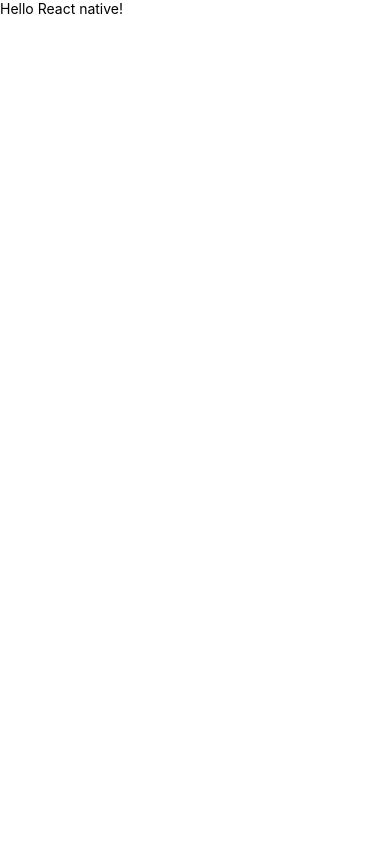
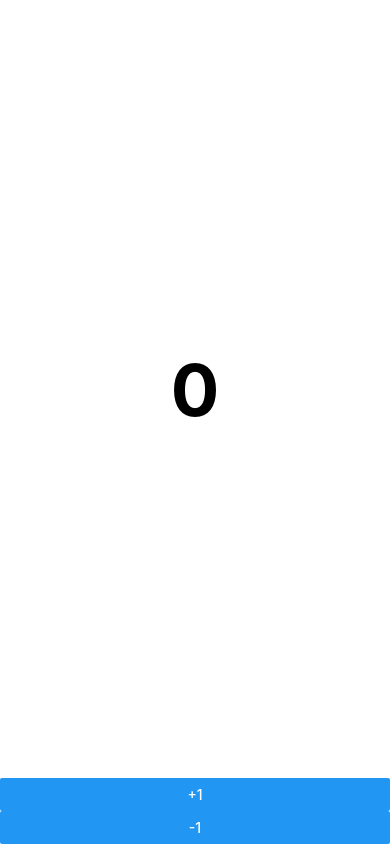
Before and after one commit to ndaemy/dealing-with-react-native, a React Native app: screen / in a window 390 px wide. Built offline with nearby package versions, Linux system fonts and the light colour scheme.

Commit message:
✨ 2장 완료

```diff
--- a/App.js
+++ b/App.js
@@ -1,12 +1,26 @@
-import React from 'react';
-import {SafeAreaView, Text, View} from 'react-native';
+import React, {useState} from 'react';
+import {SafeAreaView, StyleSheet} from 'react-native';
+import Counter from './components/Counter';
+
+const styles = StyleSheet.create({
+  full: {
+    flex: 1,
+  },
+});
 
 const App = () => {
+  const [count, setCount] = useState(0);
+
+  const handleIncrease = () => setCount(count + 1);
+  const handleDecrease = () => setCount(count - 1);
+
   return (
-    <SafeAreaView>
-      <View>
-        <Text>Hello React native!</Text>
-      </View>
+    <SafeAreaView style={styles.full}>
+      <Counter
+        count={count}
+        onIncrease={handleIncrease}
+        onDecrease={handleDecrease}
+      />
     </SafeAreaView>
   );
 };
--- /dev/null
+++ b/components/Counter.js
@@ -0,0 +1,31 @@
+import React from 'react';
+import {Button, StyleSheet, Text, View} from 'react-native';
+
+const styles = StyleSheet.create({
+  wrapper: {
+    flex: 1,
+  },
+  numberArea: {
+    flex: 1,
+    alignItems: 'center',
+    justifyContent: 'center',
+  },
+  number: {
+    fontSize: 72,
+    fontWeight: 'bold',
+  },
+});
+
+const Counter = ({count, onIncrease, onDecrease}) => {
+  return (
+    <View style={styles.wrapper}>
+      <View style={styles.numberArea}>
+        <Text style={styles.number}>{count}</Text>
+      </View>
+      <Button title="+1" onPress={onIncrease} />
+      <Button title="-1" onPress={onDecrease} />
+    </View>
+  );
+};
+
+export default Counter;
```
